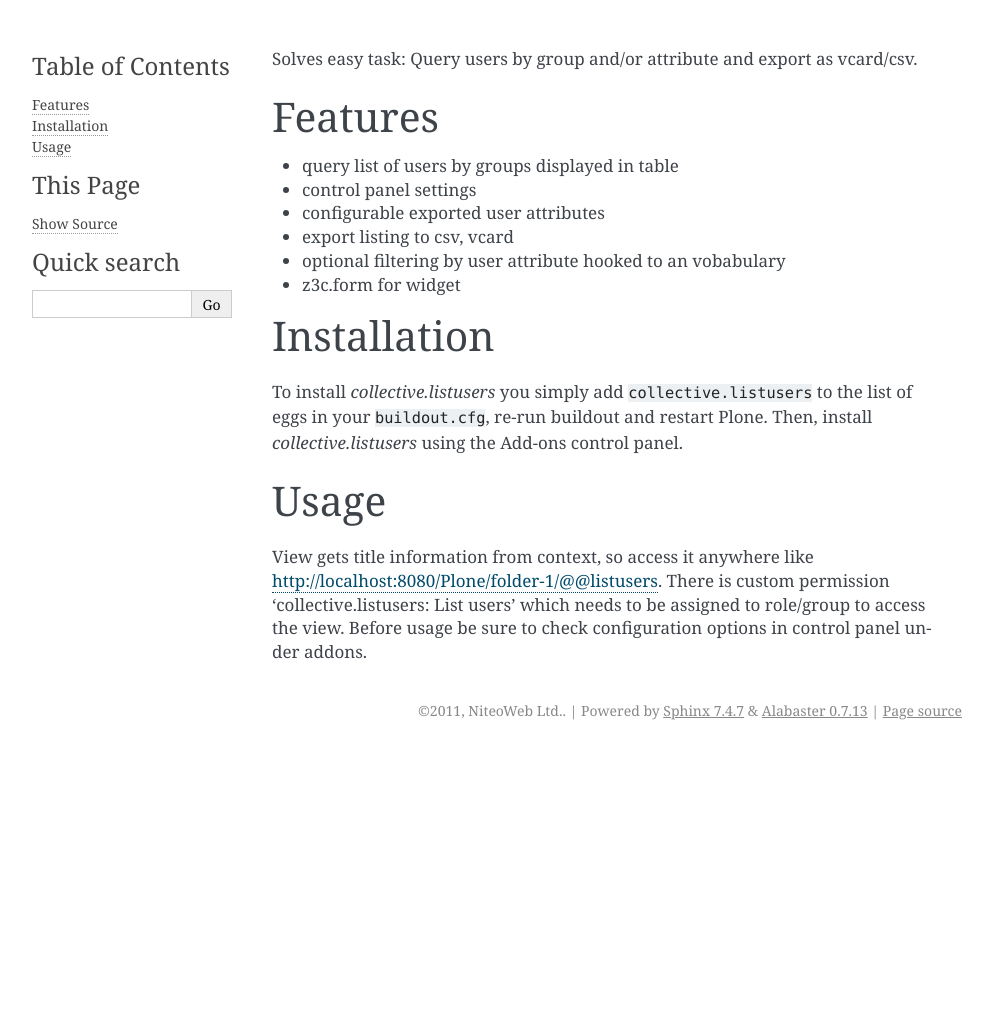
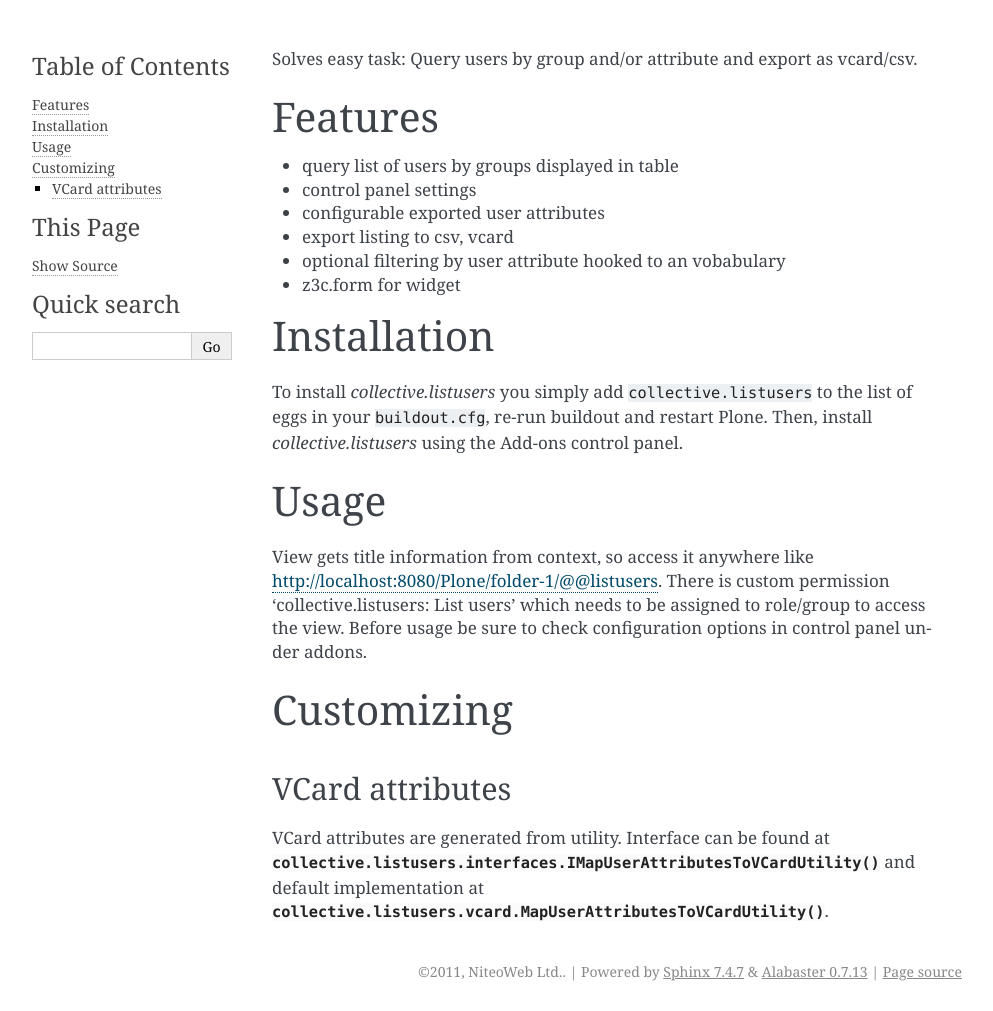
Before and after one commit to collective/collective.listusers, a Sphinx documentation site: the page built from docs/README.rst, in a window 1280 px wide. Shown: the whole page, without its empty margins (148-1141 px from the left). Built offline with Sphinx 7.4.7, drawn with Linux system fonts in a browser that asks for light colours; before the commit the page ends 900 px from its top, so only the background shows below that.

Commit message:
add customizing section to docs

```diff
--- a/docs/README.rst
+++ b/docs/README.rst
@@ -26,3 +26,14 @@ http://localhost:8080/Plone/folder-1/@@listusers. There is custom
 permission 'collective.listusers: List users' which needs to be
 assigned to role/group to access the view. Before usage be sure to
 check configuration options in control panel under addons.
+
+
+Customizing
+===========
+
+VCard attributes
+----------------
+
+VCard attributes are generated from utility.
+Interface can be found at :func:`collective.listusers.interfaces.IMapUserAttributesToVCardUtility`
+and default implementation at :func:`collective.listusers.vcard.MapUserAttributesToVCardUtility`.
```
